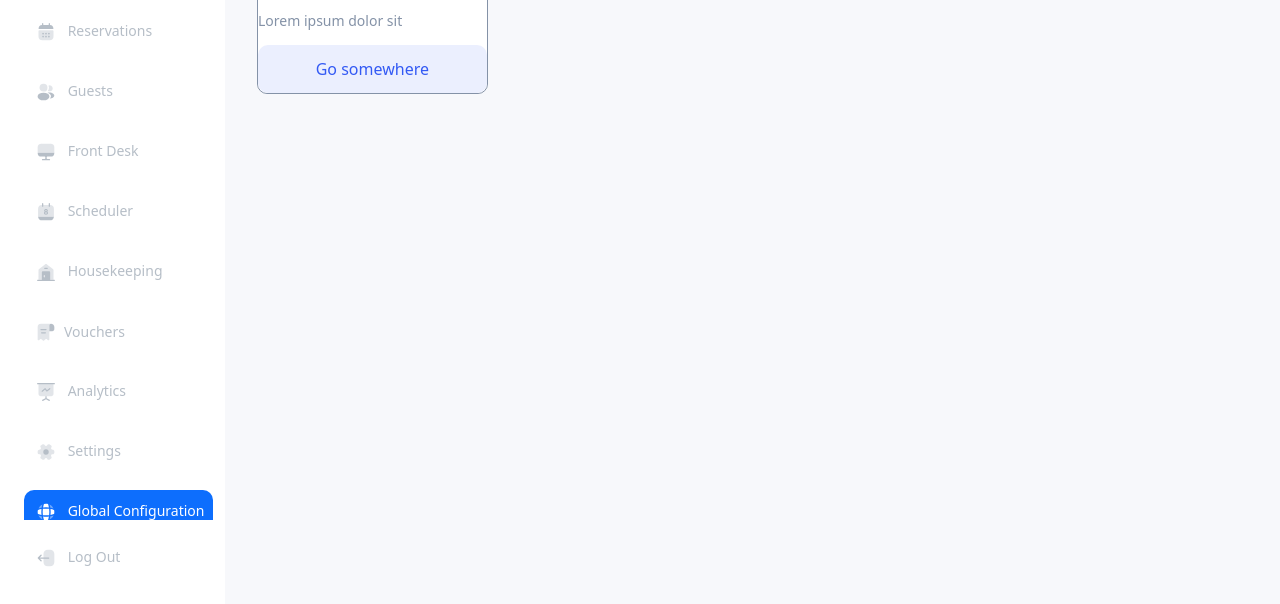
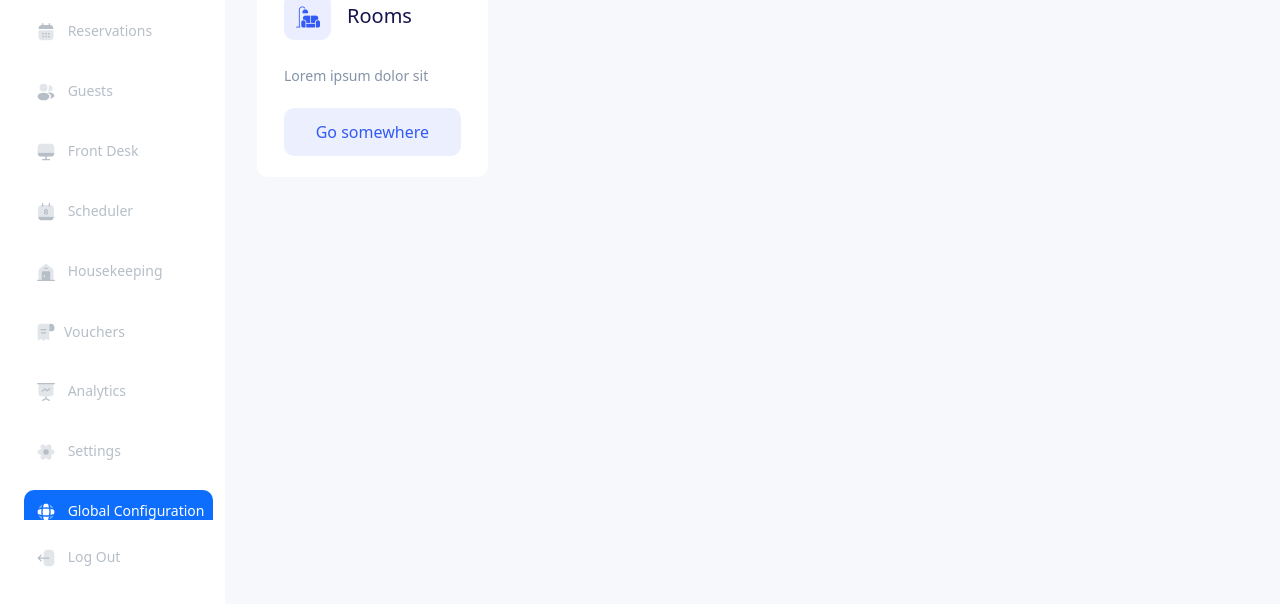
Before and after one commit to DevShahidul/ewaa, a plain HTML site: page global-configuration.html in a window 1280 px wide. Shown: the part 184-788 px from the top of the page. Drawn offline with Linux system fonts and the light colour scheme.

Commit message:
Added global cinfiguration card style

```diff
--- a/css/main.css
+++ b/css/main.css
@@ -31,6 +31,7 @@
     --bs-gray-light: #B6BEC7;
     --bs-primary: var(--bs-blue);
     --bs-primary-light: #EBEFFE;
+    --bs-primary-light-1: rgba(51, 90, 244, 0.1);
     --bs-secondary: #15134B ;
     --bs-success: var(--bs-green);
     --bs-warning: var(--bs-orange);
@@ -317,7 +318,7 @@ h6{
 .custom-popover {
     --bs-popover-max-width: 196px;
     --bs-popover-border-color: var(--bs-border-color);
-    --bs-popover-header-bg: rgba(51, 90, 244, 0.1);
+    --bs-popover-header-bg: var(--bs-primary-light-1);
     --bs-popover-header-color: var(--bs-blue);
     --bs-popover-body-padding-x: 10px;
     --bs-popover-body-padding-y: .5rem;
@@ -689,14 +690,6 @@ h6{
     margin-left: auto;
 }
 
-/* .filter-row .filter-item{
-    max-width: 23.4%;
-} */
-
-/* .filter-row>*:not(:last-child){
-    flex-grow: 1;
-} */
-
 .page-content-card{
     padding-left: 20px;
 }
@@ -935,6 +928,31 @@ h6{
     top: 18px;
 }
 
+/* Gobal configuration page style */
+.configuration-card-item{
+    padding: 1.25rem 1.625rem;
+    border-color: var(--bs-white);
+}
+
+
+
+.configuration-card-title-row .icon{
+    width: 47px;
+    height: 47px;
+    border-radius: var(--bs-border-radius);
+    background-color: var(--bs-primary-light-1) ;
+    margin-bottom: 0;
+}
+
+.configuration-card-title-row .icon ~ .card-title{
+    margin-left: 1rem;
+    margin-bottom: 0;
+}
+
+.configuration-card-title-row .card-title{
+    color: var(--bs-secondary);
+}
+
 /* Responsive style */
 
 @media screen and (min-width: 992px) {
--- a/global-configuration.html
+++ b/global-configuration.html
@@ -169,12 +169,12 @@
             <div class="card-row row">
                 <div class="col-12 col-md-6 col-lg-4 col-xl-3">
                     <div class="card configuration-card-item rounded">
-                        <div class="title-row d-flex align-items-center">
-                            <figure class="icon"><img src="./images/icons/rooms-icon.png" alt="Rooms icon"></figure>
-                            <h3>Rooms</h3>
+                        <div class="title-row pb-24 configuration-card-title-row d-flex align-items-center">
+                            <figure class="icon d-flex align-items-center justify-content-center"><img src="./images/icons/rooms-icon.png" alt="Rooms icon"></figure>
+                            <h3 class="card-title">Rooms</h3>
                         </div>
                         <p>Lorem ipsum dolor sit</p>
-                        <button class="btn btn-primary-light border-0">
+                        <button class="btn btn-primary-light border-0 mt-2">
                             Go somewhere
                         </button>
                     </div>
```
